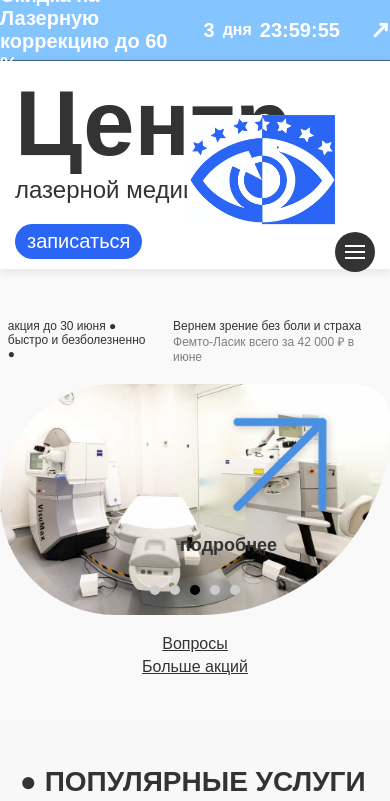
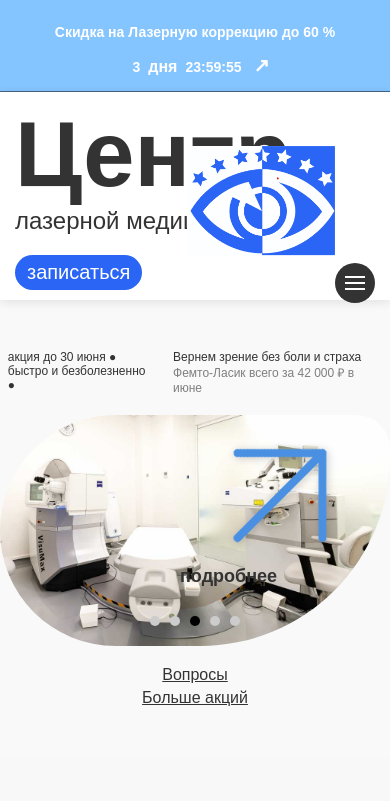
Before and after one commit to EmiiSem/solveon-task-test, a React (Vite) app: page / in a window 390 px wide. Shown: the top 801 px of the page. Built offline with nearby package versions, Linux system fonts and the light colour scheme.

Commit message:
fixed and adaptation styles to Timer

```diff
--- a/src/components/Timer/style.scss
+++ b/src/components/Timer/style.scss
@@ -7,9 +7,12 @@
     justify-content: center;
     align-items: center;
     border-bottom: 1px solid rgba(6, 6, 6, 0.5);
+    padding: 0 15px;
+    flex-wrap: wrap;
 
     .timer-title {
         font-size: 20px;
+        margin-right: 10px;
     }
 
     .timer-text {
@@ -35,4 +38,67 @@
         color: #FFF;
         font-size: 1.5rem;
     }
+
+    // Планшеты (768px - 1024px)
+    @media (max-width: 1024px) {
+        height: 50px;
+
+        .timer-title {
+            font-size: 18px;
+            margin-right: 8px;
+        }
+
+        .timer-countdown {
+            margin-left: 20px;
+
+            .timer-value {
+                font-size: 18px;
+            }
+        }
+
+        .arrow-button {
+            margin-left: 20px;
+            font-size: 1.3rem;
+        }
+    }
+
+    // Мобильные устройства (до 767px)
+    @media (max-width: 767px) {
+        height: auto;
+        padding: 10px 15px;
+        text-align: center;
+
+        .timer-title {
+            font-size: 16px;
+            margin-right: 0;
+            margin-bottom: 5px;
+        }
+
+        .timer-countdown {
+            margin: 5px 12px;
+            padding-top: 8px;
+
+            .timer-value {
+                font-size: 16px;
+            }
+        }
+
+        .arrow-button {
+            margin: 5px 0 0 0;
+            font-size: 1.2rem;
+        }
+    }
+
+    // Очень маленькие экраны (до 400px)
+    @media (max-width: 400px) {
+        .timer-title {
+            font-size: 14px;
+        }
+
+        .timer-countdown {
+            .timer-value {
+                font-size: 14px;
+            }
+        }
+    }
 }
```
